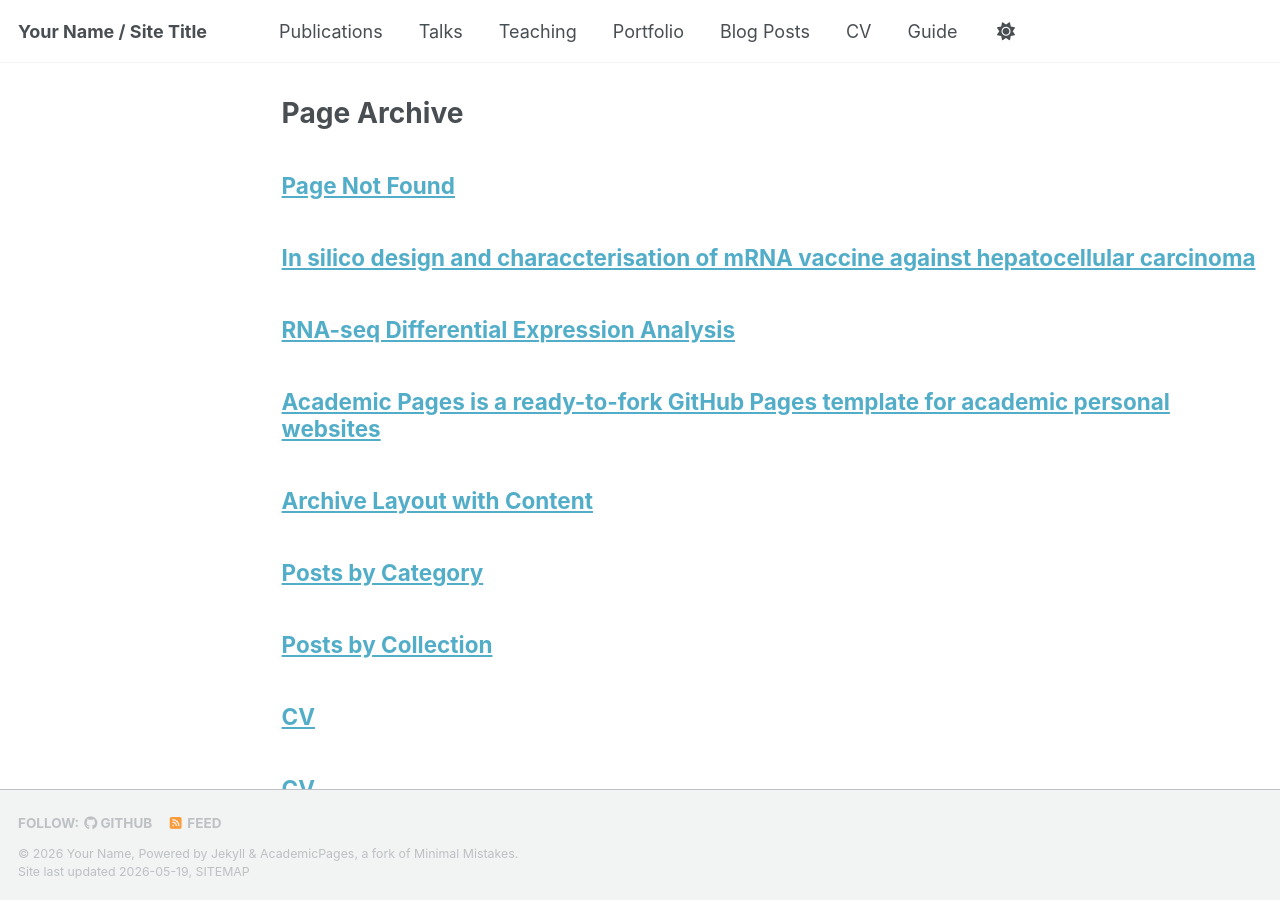
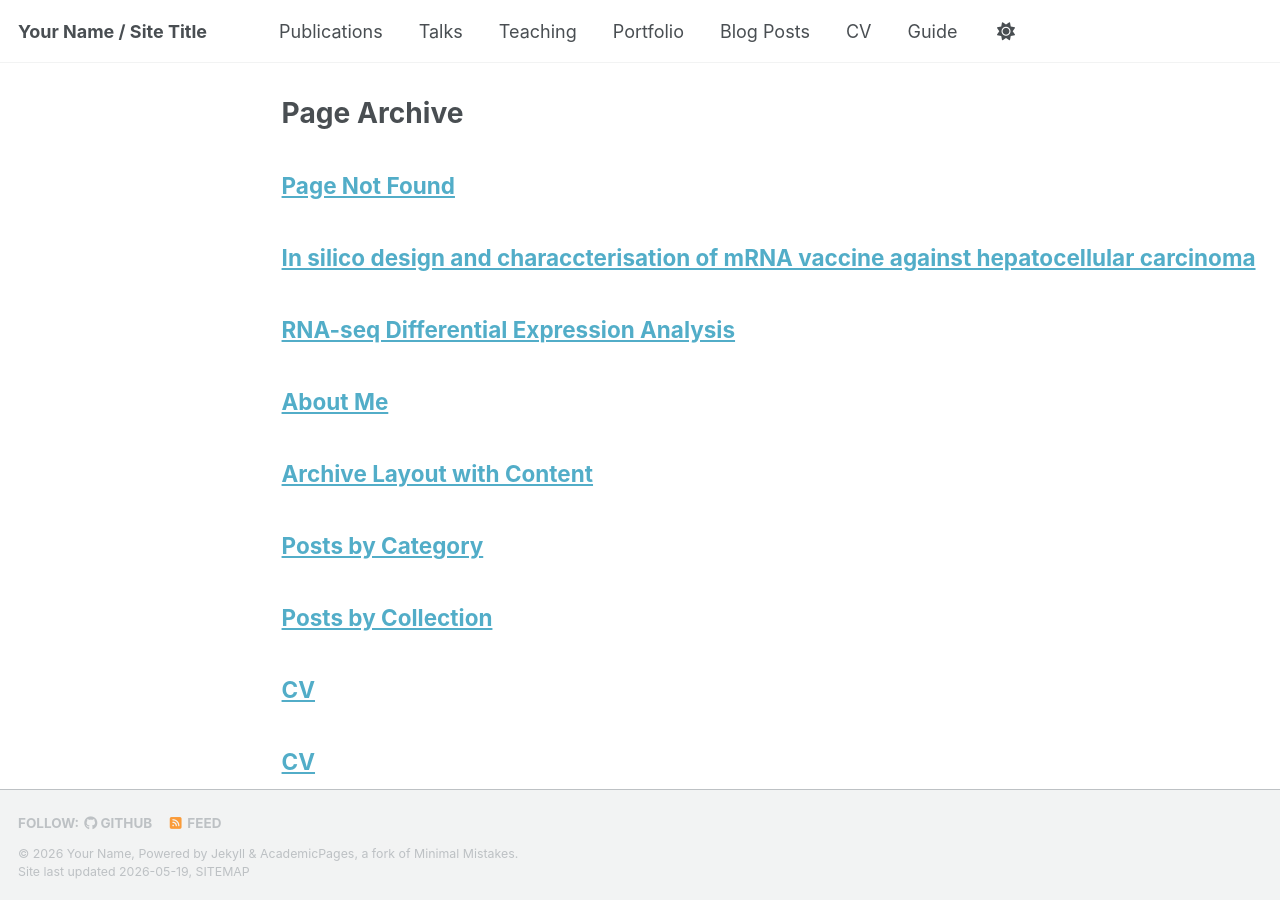
Before and after one commit to AmewoalorDaniel/amewoalordaniel.github.io, a Jekyll site: the page built from _pages/page-archive.html, in a window 1280 px wide and 900 px high. Built offline with Jekyll 4.4.1, drawn with Linux system fonts in a browser that asks for light colours; a script bundle is joined from its source files by our own code; library files that are not in the unit come from our copies; part of the change alters nothing that is shown.

Commit message:
Update about.md

```diff
--- a/_pages/about.md
+++ b/_pages/about.md
@@ -1,56 +1,39 @@
 ---
-permalink: /
-title: "Academic Pages is a ready-to-fork GitHub Pages template for academic personal websites"
+title: "About Me"
+permalink: /about/
 author_profile: true
-redirect_from:
-  - /about/
-  - /about.html
 ---
 
-This is the front page of a website that is powered by the [Academic Pages template](https://github.com/academicpages/academicpages.github.io) and hosted on GitHub pages. [GitHub pages](https://pages.github.com) is a free service in which websites are built and hosted from code and data stored in a GitHub repository, automatically updating when a new commit is made to the repository. This template was forked from the [Minimal Mistakes Jekyll Theme](https://mmistakes.github.io/minimal-mistakes/) created by Michael Rose, and then extended to support the kinds of content that academics have: publications, talks, teaching, a portfolio, blog posts, and a dynamically-generated CV. Incidentally, these same features make it a great template for anyone that needs to show off a professional template!
+## Education & Research Interests
 
- You can fork [this template](https://github.com/academicpages/academicpages.github.io) right now, modify the configuration and Markdown files, add your own PDFs and other content, and have your own site for free, with no ads!
+### Background
 
-A data-driven personal website
-======
-Like many other Jekyll-based GitHub Pages templates, Academic Pages makes you separate the website's content from its form. The content & metadata of your website are in structured Markdown files, while various other files constitute the theme, specifying how to transform that content & metadata into HTML pages. You keep these various Markdown (.md), YAML (.yml), HTML, and CSS files in a public GitHub repository. Each time you commit and push an update to the repository, the [GitHub pages](https://pages.github.com/) service creates static HTML pages based on these files, which are hosted on GitHub's servers free of charge.
+My scientific interests stem from a fascination with understanding the biological mechanisms that drive human disease and the development of therapeutic strategies to combat them. During my undergraduate studies in biomedical science, I became increasingly interested in how the immune system, genomics, and computational biology can be leveraged to better understand disease processes and improve therapeutic outcomes, particularly in cancer.
 
-Many of the features of dynamic content management systems (like Wordpress) can be achieved in this fashion, using a fraction of the computational resources and with far less vulnerability to hacking and DDoSing. You can also modify the theme to your heart's content without touching the content of your site. If you get to a point where you've broken something in Jekyll/HTML/CSS beyond repair, your Markdown files describing your talks, publications, etc. are safe. You can rollback the changes or even delete the repository and start over - just be sure to save the Markdown files! You can also write scripts that process the structured data on the site, such as [this one](https://github.com/academicpages/academicpages.github.io/blob/master/talkmap.ipynb) that analyzes metadata in pages about talks to display [a map of every location you've given a talk](https://academicpages.github.io/talkmap.html).
+My early research experiences exposed me to both experimental molecular biology and computational approaches in biomedical research. These experiences strengthened my interest in translational science and motivated me to pursue interdisciplinary research integrating wet lab experimentation with computational analysis.
 
-For those users that need more advanced functionality, the template also supports the following popular tools:
-- [MathJax](https://www.mathjax.org/) for mathematical equations
-- [Mermaid](https://mermaid.js.org/) for diagraming
-- [Plotly](https://plotly.com/javascript/) for plotting
+Throughout my academic training, I have developed a strong interest in cancer immunology, immunogenomics, tumor heterogeneity, and computational approaches for studying disease biology. I am particularly interested in understanding how molecular and immune interactions shape disease progression and therapeutic responses.
 
-Getting started
-======
-1. Register a GitHub account if you don't have one and confirm your e-mail (required!)
-1. Fork [this template](https://github.com/academicpages/academicpages.github.io) by clicking the "Use this template" button in the top right.
-1. Go to the repository's settings (rightmost item in the tabs that start with "Code", should be below "Unwatch"). Rename the repository "[your GitHub username].github.io", which will also be your website's URL.
-1. Set site-wide configuration and create content & metadata (see below -- also see [this set of diffs](https://archive.is/3TPas) showing what files were changed to set up [an example site](https://getorg-testacct.github.io) for a user with the username "getorg-testacct")
-1. Upload any files (like PDFs, .zip files, etc.) to the files/ directory. They will appear at https://[your GitHub username].github.io/files/example.pdf.
-1. Check status by going to the repository settings, in the "GitHub pages" section
+---
 
-Site-wide configuration
-------
-The main configuration file for the site is in the base directory in [_config.yml](https://github.com/academicpages/academicpages.github.io/blob/master/_config.yml), which defines the content in the sidebars and other site-wide features. You will need to replace the default variables with ones about yourself and your site's github repository. The configuration file for the top menu is in [_data/navigation.yml](https://github.com/academicpages/academicpages.github.io/blob/master/_data/navigation.yml). For example, if you don't have a portfolio or blog posts, you can remove those items from that navigation.yml file to remove them from the header.
+### Undergraduate Research & Scientific Development
 
-Create content & metadata
-------
-For site content, there is one Markdown file for each type of content, which are stored in directories like _publications, _talks, _posts, _teaching, or _pages. For example, each talk is a Markdown file in the [_talks directory](https://github.com/academicpages/academicpages.github.io/tree/master/_talks). At the top of each Markdown file is structured data in YAML about the talk, which the theme will parse to do lots of cool stuff. The same structured data about a talk is used to generate the list of talks on the [Talks page](https://academicpages.github.io/talks), each [individual page](https://academicpages.github.io/talks/2012-03-01-talk-1) for specific talks, the talks section for the [CV page](https://academicpages.github.io/cv), and the [map of places you've given a talk](https://academicpages.github.io/talkmap.html) (if you run this [python file](https://github.com/academicpages/academicpages.github.io/blob/master/talkmap.py) or [Jupyter notebook](https://github.com/academicpages/academicpages.github.io/blob/master/talkmap.ipynb), which creates the HTML for the map based on the contents of the _talks directory).
+My undergraduate research experiences provided me with exposure to both laboratory and computational biomedical research. During an internship at Borquaye Research, I investigated the antimicrobial activities of medicinal plant extracts and studied molecular interactions between bioactive compounds and microbial targets using cheminformatics approaches. This experience introduced me to scientific research, strengthened my laboratory skills, and sparked my broader interest in disease biology and therapeutic development.
 
-**Markdown generator**
+Subsequently, I gained experience in molecular genetics and biomedical laboratory techniques through research training involving DNA extraction, quantification, and molecular analysis. These experiences strengthened my understanding of experimental biology and exposed me to the importance of rigorous biomedical research.
 
-The repository includes [a set of Jupyter notebooks](https://github.com/academicpages/academicpages.github.io/tree/master/markdown_generator
-) that converts a CSV containing structured data about talks or presentations into individual Markdown files that will be properly formatted for the Academic Pages template. The sample CSVs in that directory are the ones I used to create my own personal website at stuartgeiger.com. My usual workflow is that I keep a spreadsheet of my publications and talks, then run the code in these notebooks to generate the Markdown files, then commit and push them to the GitHub repository.
+Alongside my experimental training, I developed a growing interest in computational biology and immunology. My undergraduate research project focused on the in silico development of a peptide vaccine against lymphatic filariasis using immunoinformatics approaches. Motivated by the growing success of immune-based therapies and vaccines in combating disease, I designed and evaluated peptide vaccine constructs predicted to induce antigenic and immunogenic CD8+ T-cell responses. Through this work, I gained experience in computational vaccine design, epitope prediction, immune simulation, and bioinformatics-driven therapeutic development.
 
-How to edit your site's GitHub repository
-------
-Many people use a git client to create files on their local computer and then push them to GitHub's servers. If you are not familiar with git, you can directly edit these configuration and Markdown files directly in the github.com interface. Navigate to a file (like [this one](https://github.com/academicpages/academicpages.github.io/blob/master/_talks/2012-03-01-talk-1.md) and click the pencil icon in the top right of the content preview (to the right of the "Raw | Blame | History" buttons). You can delete a file by clicking the trashcan icon to the right of the pencil icon. You can also create new files or upload files by navigating to a directory and clicking the "Create new file" or "Upload files" buttons.
+My research interests further expanded into cancer biology following participation in oncology-focused educational activities and independent exploration of cancer immunology and immunotherapy. I became fascinated by how immune responses, tumor heterogeneity, and genomic alterations influence cancer progression and therapeutic outcomes. This growing interest motivated me to pursue additional training in genomics, transcriptomics, and computational biology.
 
-Example: editing a Markdown file for a talk
-![Editing a Markdown file for a talk](/images/editing-talk.png)
+---
 
-For more info
-------
-More info about configuring Academic Pages can be found in [the guide](https://academicpages.github.io/markdown/), the [growing wiki](https://github.com/academicpages/academicpages.github.io/wiki), and you can always [ask a question on GitHub](https://github.com/academicpages/academicpages.github.io/discussions). The [guides for the Minimal Mistakes theme](https://mmistakes.github.io/minimal-mistakes/docs/configuration/) (which this theme was forked from) might also be helpful.
+### Current Research Interests
+
+My current interests lie at the intersection of cancer immunology, genomics, computational biology, and translational biomedical research. I am particularly interested in integrating experimental and computational approaches to investigate tumor-immune interactions, molecular drivers of disease, and mechanisms underlying therapeutic responses.
+
+I have experience analyzing high-throughput sequencing data, including RNA-seq differential gene expression analysis using Bioconductor packages such as DESeq2 and edgeR. I am also interested in cancer predisposition genomics, variant prioritization, tumor microenvironment biology, and immunogenomics.
+
+In parallel with computational approaches, I remain deeply interested in experimental biomedical research and hope to continue developing expertise in molecular and cellular immunology techniques alongside computational genomics and bioinformatics.
+
+Ultimately, my long-term goal is to contribute to translational cancer research by integrating wet lab experimentation and computational analysis to better understand disease biology and support the development of improved therapeutic strategies.
```
